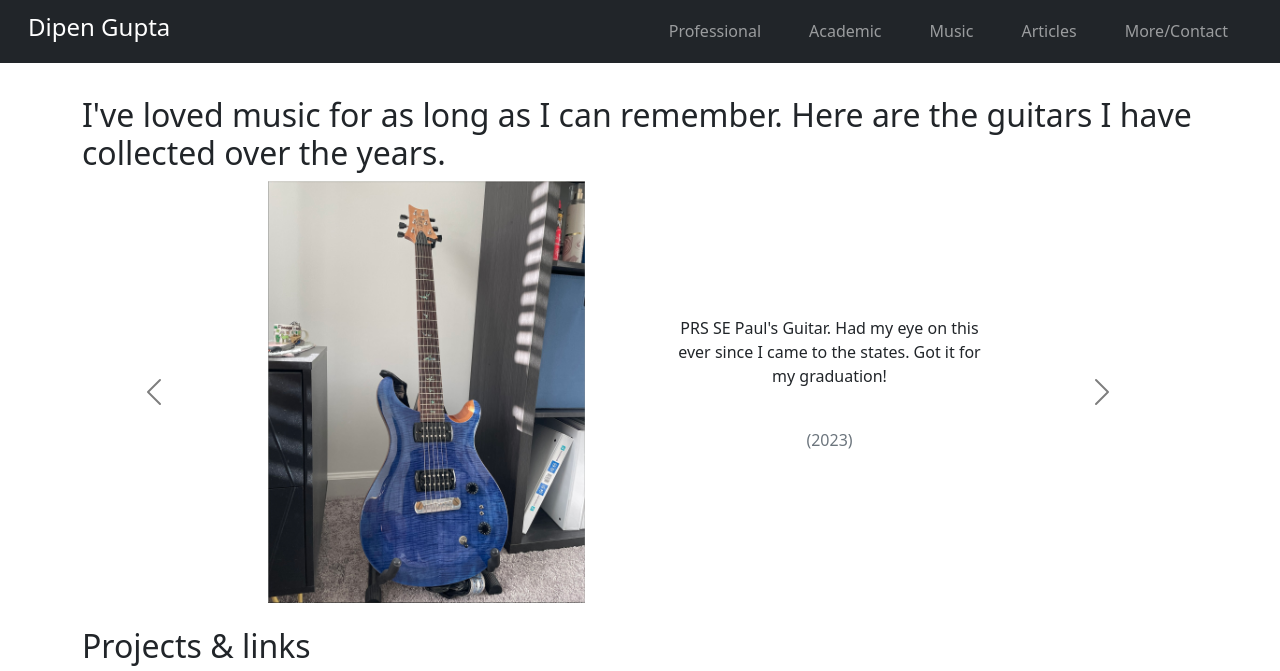
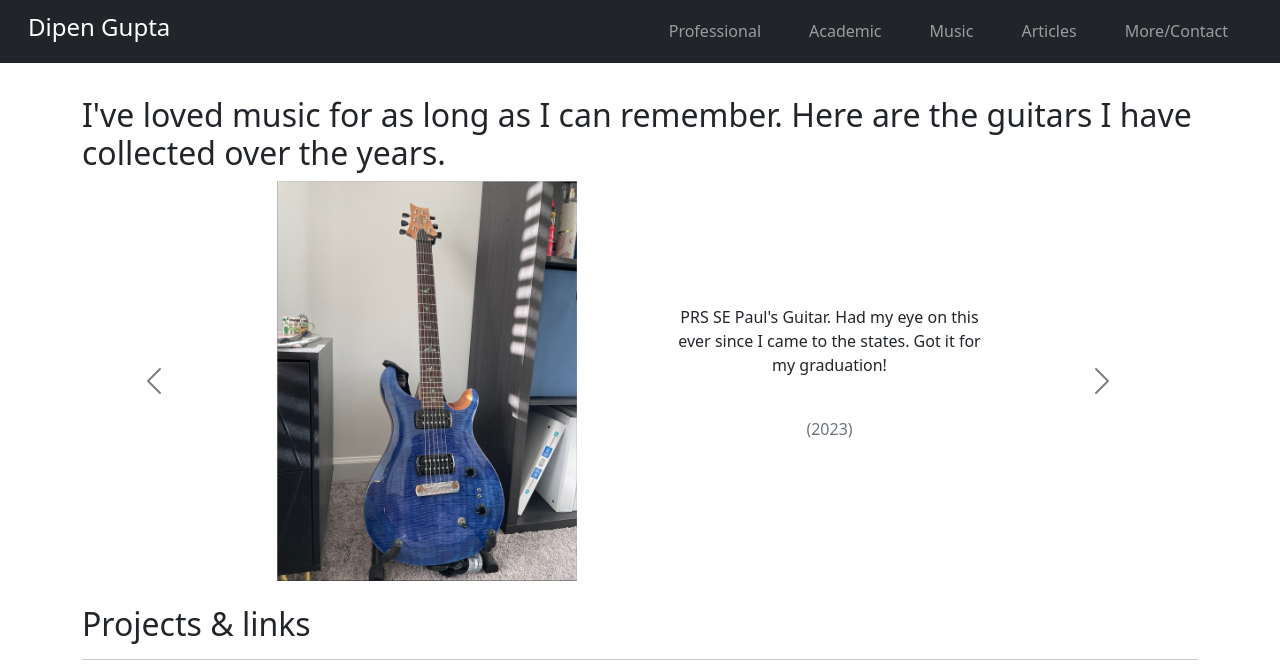
Before and after one commit to dipengupta/personal-website, a Django app: page /music/ in a window 1280 px wide. Shown: the top 671 px of the page. Run offline with Django 3.2, Linux system fonts and the light colour scheme; some libraries are stand-ins or nearby versions.

Commit message:
fixed music page image issue

```diff
--- a/mysite/templates/mysite/header.html
+++ b/mysite/templates/mysite/header.html
@@ -33,6 +33,19 @@
 
 		gtag('config', 'G-SCKB0EDQCG');
 	</script>
+
+
+	<style>
+		.carousel-item-fixed-height {
+			height: auto;
+			min-height: 400px;
+		}
+
+		.carousel-item-fixed-height .img-fluid {
+			max-height: 400px;
+			width: auto;
+		}
+	</style>
 
 
 
--- a/mysite/templates/mysite/sect_music.html
+++ b/mysite/templates/mysite/sect_music.html
@@ -22,7 +22,7 @@
 
 
         <!-- 1_Hobmer -->
-        <div class="carousel-item text-center">
+        <div class="carousel-item text-center carousel-item-fixed-height">
             <div class="row align-items-center">
                 <div class="col">
                     <img class="img-fluid img-rounded center-block" src="{% static 'images/music/1_Hobmer.jpg' %}">
@@ -38,7 +38,7 @@
 
 
         <!-- 2_Ibanez -->
-        <div class="carousel-item text-center">
+        <div class="carousel-item text-center carousel-item-fixed-height">
             <div class="row align-items-center">
                 <div class="col">
                     <p>Ibanez SA220FM, the first electric guitar.</p>
@@ -54,7 +54,7 @@
 
 
         <!-- 3_Goldtop -->
-        <div class="carousel-item text-center">
+        <div class="carousel-item text-center carousel-item-fixed-height">
             <div class="row align-items-center">
                 <div class="col">
                     <img class="img-fluid img-rounded center-block" src="{% static 'images/music/3_Goldtop.jpeg' %}">
@@ -70,7 +70,7 @@
 
 
         <!-- 4_Jazz -->
-        <div class="carousel-item text-center">
+        <div class="carousel-item text-center carousel-item-fixed-height">
             <div class="row align-items-center">
                 <div class="col">
                     <p>Fender Squier Jazz V Bass, played it throughout my undergrad.</p>
@@ -86,7 +86,7 @@
 
 
         <!-- 5_Uke -->
-        <div class="carousel-item text-center">
+        <div class="carousel-item text-center carousel-item-fixed-height">
             <div class="row align-items-center">
                 <div class="col">
                     <img class="img-fluid img-rounded center-block" src="{% static 'images/music/5_Uke.jpeg' %}">
@@ -102,7 +102,7 @@
 
 
         <!-- 6_Tele -->
-        <div class="carousel-item text-center">
+        <div class="carousel-item text-center carousel-item-fixed-height">
             <div class="row align-items-center">
                 <div class="col">
                     <p>Fender Player Series Telecaster, I saved up for months during my first job to get this. Really opened up a lot of avenues.</p>
@@ -118,7 +118,7 @@
 
 
         <!-- 7_Martin -->
-        <div class="carousel-item text-center">
+        <div class="carousel-item text-center carousel-item-fixed-height">
             <div class="row align-items-center">
                 <div class="col">
                     <img class="img-fluid img-rounded center-block" src="{% static 'images/music/7_Martin.jpeg' %}">
@@ -134,7 +134,7 @@
 
 
         <!-- 8_Stingray -->
-        <div class="carousel-item text-center">
+        <div class="carousel-item text-center carousel-item-fixed-height">
             <div class="row align-items-center">
                 <div class="col">
                     <p>Music Man Sterling StingRay 5</p>
@@ -151,7 +151,7 @@
 
 
         <!-- 9_PRS -->
-        <div class="carousel-item text-center active">
+        <div class="carousel-item text-center active carousel-item-fixed-height">
             <div class="row align-items-center">
                 <div class="col">
                     <img class="img-fluid img-rounded center-block" src="{% static 'images/music/9_PRS.jpg' %}">
@@ -168,7 +168,7 @@
 
 
         <!-- 10_7Stringer -->
-        <div class="carousel-item text-center">
+        <div class="carousel-item text-center carousel-item-fixed-height">
             <div class="row align-items-center">
                 <div class="col">
                     <p>Ibanez RGIXL7, finally got a 7 string!</p>
@@ -210,13 +210,13 @@
     <div class="carousel-inner">
 
         <!-- 1_Hobmer -->
-        <div class="carousel-item text-center">
+        <div class="carousel-item text-center carousel-item-fixed-height">
             <span>
                 <div class="row">
                     <p class="text-muted" style="font-size: 22px;">(2009)</p>
                 </div>
-                <div class="row border">
-                    <img class="img-fluid img-rounded center-block" src="{% static 'images/music/1_Hobmer.jpg' %}">
+                <div class="row justify-content-center">
+                    <img class="img-fluid img-rounded center-block w-100" src="{% static 'images/music/1_Hobmer.jpg' %}">
                 </div>
                 <br>
                 <div class="row">
@@ -227,12 +227,12 @@
 
 
         <!-- 2_Ibanez -->
-        <div class="carousel-item text-center">
+        <div class="carousel-item text-center carousel-item-fixed-height">
             <span>
                 <div class="row">
                     <p class="text-muted" style="font-size: 22px;">(2010)</p>
                 </div>
-                <div class="row border">
+                <div class="row justify-content-center">
                     <img class="img-fluid img-rounded center-block" src="{% static 'images/music/2_Ibanez.jpg' %}">
                 </div>
                 <br>
@@ -244,12 +244,12 @@
 
 
         <!-- 3_Goldtop -->
-        <div class="carousel-item text-center">
+        <div class="carousel-item text-center carousel-item-fixed-height">
             <span>
                 <div class="row">
                     <p class="text-muted" style="font-size: 22px;">(2016)</p>
                 </div>
-                <div class="row border">
+                <div class="row justify-content-center">
                     <img class="img-fluid img-rounded center-block" src="{% static 'images/music/3_Goldtop.jpeg' %}">
                 </div>
                 <br>
@@ -261,16 +261,16 @@
 
 
         <!-- 4_Jazz -->
-        <div class="carousel-item text-center">
+        <div class="carousel-item text-center carousel-item-fixed-height">
             <span>
                 <div class="row">
                     <p class="text-muted" style="font-size: 22px;">(2016)</p>
                 </div>
-                <div class="row border">
+                <div class="row justify-content-center">
                     <img class="img-fluid img-rounded center-block" src="{% static 'images/music/4_Jazz.jpeg' %}">
                 </div>
                 <br>
-                <div class="row">
+                <div class.row">
                     <p>Fender Squier Jazz V Bass, played it throughout my undergrad.</p>
                 </div>
             </span>
@@ -278,12 +278,12 @@
 
 
         <!-- 5_Uke -->
-        <div class="carousel-item text-center">
+        <div class="carousel-item text-center carousel-item-fixed-height">
             <span>
                 <div class="row">
                     <p class="text-muted" style="font-size: 22px;">(2018)</p>
                 </div>
-                <div class="row border">
+                <div class="row justify-content-center">
                     <img class="img-fluid img-rounded center-block" src="{% static 'images/music/5_Uke.jpeg' %}">
                 </div>
                 <br>
@@ -295,12 +295,12 @@
 
 
         <!-- 6_Tele -->
-        <div class="carousel-item text-center">
+        <div class="carousel-item text-center carousel-item-fixed-height">
             <span>
                 <div class="row">
                     <p class="text-muted" style="font-size: 22px;">(2019)</p>
                 </div>
-                <div class="row border">
+                <div class="row justify-content-center">
                     <img class="img-fluid img-rounded center-block" src="{% static 'images/music/6_Tele.jpeg' %}">
                 </div>
                 <br>
@@ -312,12 +312,12 @@
 
 
         <!-- 7_Martin -->
-        <div class="carousel-item text-center">
+        <div class="carousel-item text-center carousel-item-fixed-height">
             <span>
                 <div class="row">
                     <p class="text-muted" style="font-size: 22px;">(2022)</p>
                 </div>
-                <div class="row border">
+                <div class="row justify-content-center">
                     <img class="img-fluid img-rounded center-block" src="{% static 'images/music/7_Martin.jpeg' %}">
                 </div>
                 <br>
@@ -329,12 +329,12 @@
 
 
         <!-- 8_Stingray -->
-        <div class="carousel-item text-center">
+        <div class="carousel-item text-center carousel-item-fixed-height">
             <span>
                 <div class="row">
                     <p class="text-muted" style="font-size: 22px;">(2022)</p>
                 </div>
-                <div class="row border">
+                <div class="row justify-content-center">
                     <img class="img-fluid img-rounded center-block" src="{% static 'images/music/8_Stingray.jpeg' %}">
                 </div>
                 <br>
@@ -347,12 +347,12 @@
 
 
         <!-- 9_PRS -->
-        <div class="carousel-item text-center active">
+        <div class="carousel-item text-center active carousel-item-fixed-height">
             <span>
                 <div class="row">
                     <p class="text-muted" style="font-size: 22px;">(2023)</p>
                 </div>
-                <div class="row border">
+                <div class="row justify-content-center">
                     <img class="img-fluid img-rounded center-block" src="{% static 'images/music/9_PRS.jpg' %}">
                 </div>
                 <br>
@@ -365,12 +365,12 @@
 
 
         <!-- 10_Ibanez & stringer -->
-        <div class="carousel-item text-center">
+        <div class="carousel-item text-center carousel-item-fixed-height">
             <span>
                 <div class="row">
-                    <p class="text-muted" style="font-size: 22px;">(2023)</p>
+                    <p class="text-muted" style="font-size: 22px;">(2024)</p>
                 </div>
-                <div class="row border">
+                <div class="row justify-content-center">
                     <img class="img-fluid img-rounded center-block" src="{% static 'images/music/10_7Stringer.jpg' %}">
                 </div>
                 <br>
```
